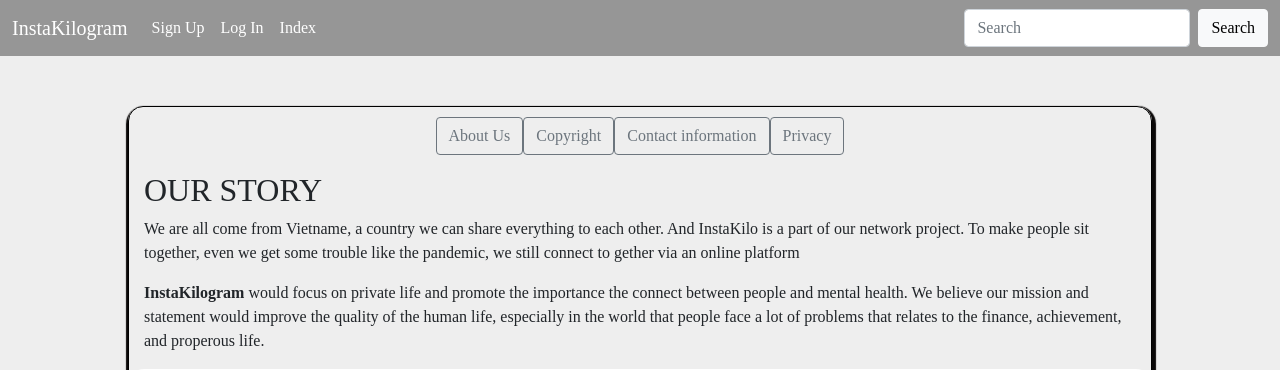
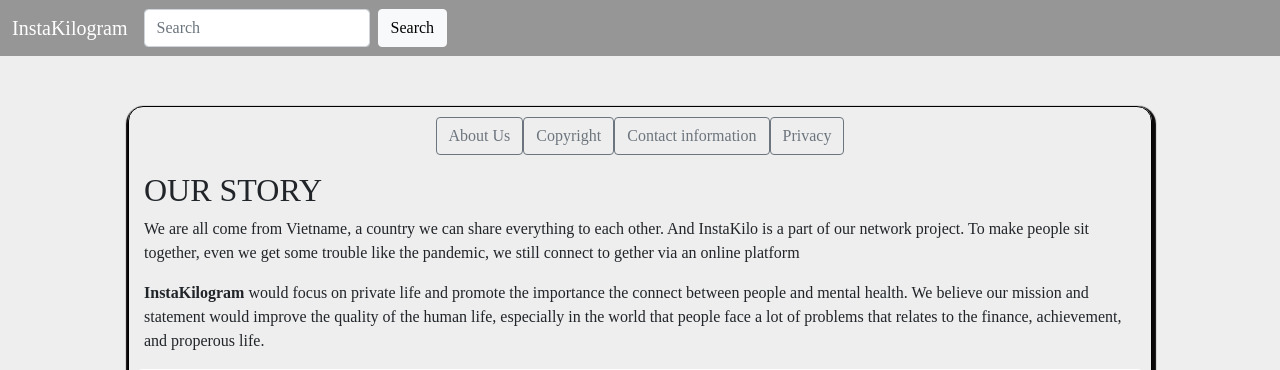
Before and after one commit to s3891667/Full_Stack_Website, a PHP site: page /Menu.html in a window 1280 px wide. Shown: the top 370 px of the page. Run offline with PHP 8.4, Linux system fonts and the light colour scheme.

Commit message:
finishing the Assignment

```diff
--- a/www/Menu.html
+++ b/www/Menu.html
@@ -23,17 +23,6 @@
             <span class="navbar-toggler-icon"></span>
           </button>
           <div class="collapse navbar-collapse" id="navbarSupportedContent">
-            <ul class="navbar-nav me-auto mb-2 mb-lg-0">
-              <li class="nav-item">
-                <a class="nav-link text-white" href="./signUp.html">Sign Up</a>
-              </li>
-              <li class="nav-item">
-                <a class="nav-link text-white" href="./login.php">Log In</a>
-              </li>
-              <li class="nav-item">
-                <a class="nav-link text-white" href="./index.php">Index</a>
-              </li>
-            </ul>
             <form class="d-flex">
               <input class="form-control me-2" type="search" placeholder="Search" aria-label="Search">
               <button class="btn  btn-light" type="submit">Search</button>
--- a/www/home.php
+++ b/www/home.php
@@ -7,7 +7,7 @@ session_start();
 if (!isset($_SESSION['user'])) {
     echo "<SCRIPT>
     alert('Please login your account !');
-    window.location.href='index.php';
+    window.location.href='./index.php';
     </SCRIPT>";
     die();
 }
@@ -55,7 +55,7 @@ function welcome()
     <header>
         <nav id="colorsetup1" class="navbar navbar-expand-lg navbar-light">
             <div class="container-fluid">
-                <a class="navbar-brand text-white" href="#">InstaKilogram</a>
+                <a class="navbar-brand text-white" href="./welcomehomepage.html">InstaKilogram</a>
                 <button class="navbar-toggler" type="button" data-bs-toggle="collapse" data-bs-target="#navbarSupportedContent" aria-controls="navbarSupportedContent" aria-expanded="false" aria-label="Toggle navigation">
                     <span class="navbar-toggler-icon"></span>
                 </button>
--- a/www/user_profile.php
+++ b/www/user_profile.php
@@ -41,9 +41,6 @@ $id = $_SESSION['id'];
                     </button>
                     <div class="collapse navbar-collapse" id="navbarSupportedContent">
                         <ul class="navbar-nav me-auto mb-2 mb-lg-0">
-                          <li class="nav-item">
-                              <a class="nav-link text-white" href="./index.php">index</a>
-                          </li>
                             <li class="nav-item">
                                 <a class="nav-link text-white" href="./Menu.html">Menu</a>
                             </li>
```
Also changed, not shown: www/index.php (+11 -10 lines).
